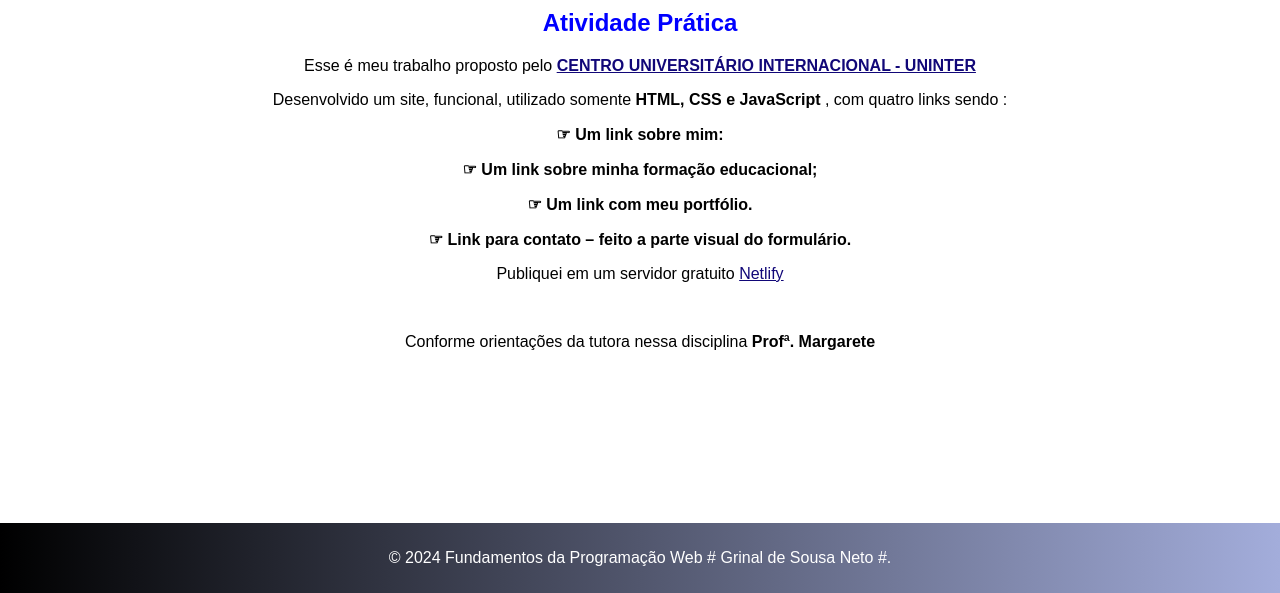
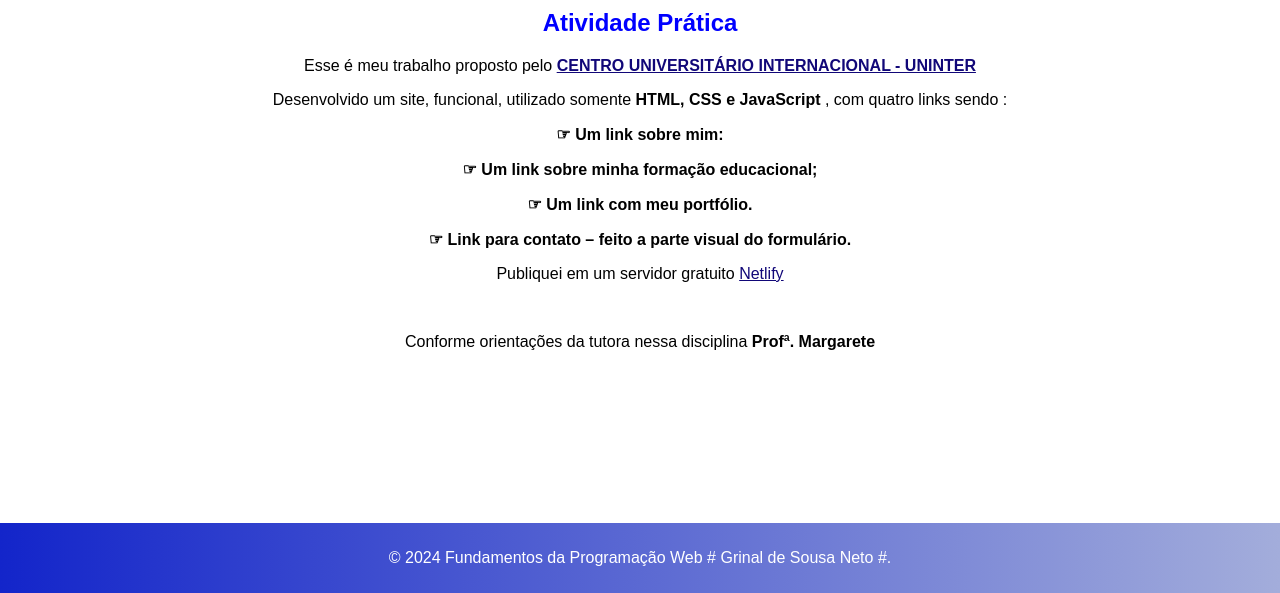
Before and after one commit to GrinalS/trabalho_uninter, a plain HTML site: page index.html in a window 1280 px wide. Shown: the part 207-800 px from the top of the page. Drawn offline with Linux system fonts and the light colour scheme.

Commit message:
Atualizar o styles.css

```diff
--- a/styles.css
+++ b/styles.css
@@ -146,7 +146,7 @@ a {
 }
 
 footer {
-  background-image: linear-gradient(to left, rgba(163, 173, 219), rgb(0,0,0));
+  background-image: linear-gradient(to left, rgba(163, 173, 219), rgb(19,37,202));
   color: #fff;
   text-align: center;
   padding: 10px 0;
```
